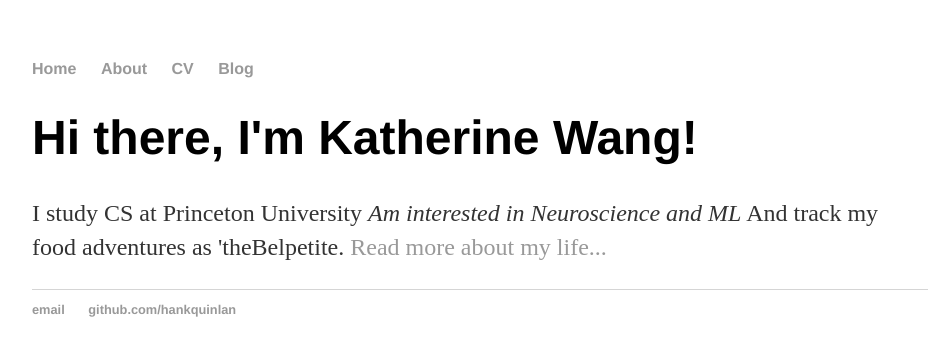
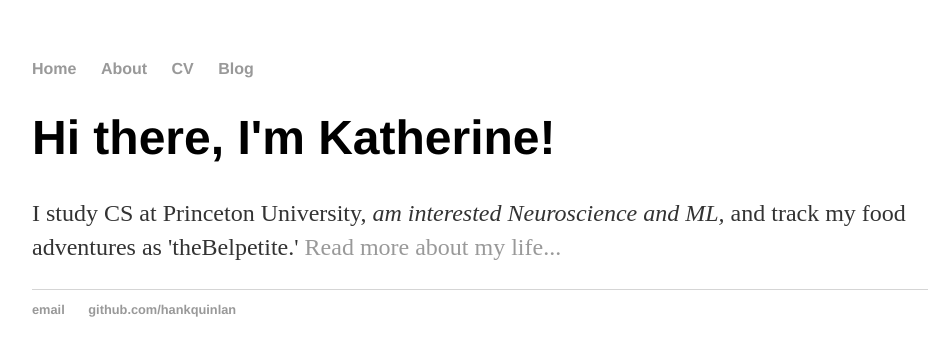
Before and after one commit to wangk5/wangk5.github.io, a Jekyll site: the page built from index.html, in a window 1280 px wide. Shown: the top 356 px of the page, without its empty margins (160-1096 px from the left). Built offline with Jekyll 4.4.1, drawn with Linux system fonts in a browser that asks for light colours.

Commit message:
Update index.html

```diff
--- a/index.html
+++ b/index.html
@@ -3,6 +3,6 @@ layout: default
 title: Katherine Wang, Student
 ---
 <div class="blurb">
-	<h1>Hi there, I'm Katherine Wang!</h1>
-	<p>I study CS at Princeton University <em>Am interested in Neuroscience and ML</em> And track my food adventures as 'theBelpetite. <a href="/about">Read more about my life...</a></p>
+	<h1>Hi there, I'm Katherine!</h1>
+	<p>I study CS at Princeton University, <em>am interested Neuroscience and ML,</em> and track my food adventures as 'theBelpetite.' <a href="/about">Read more about my life...</a></p>
 </div><!-- /.blurb -->
```
